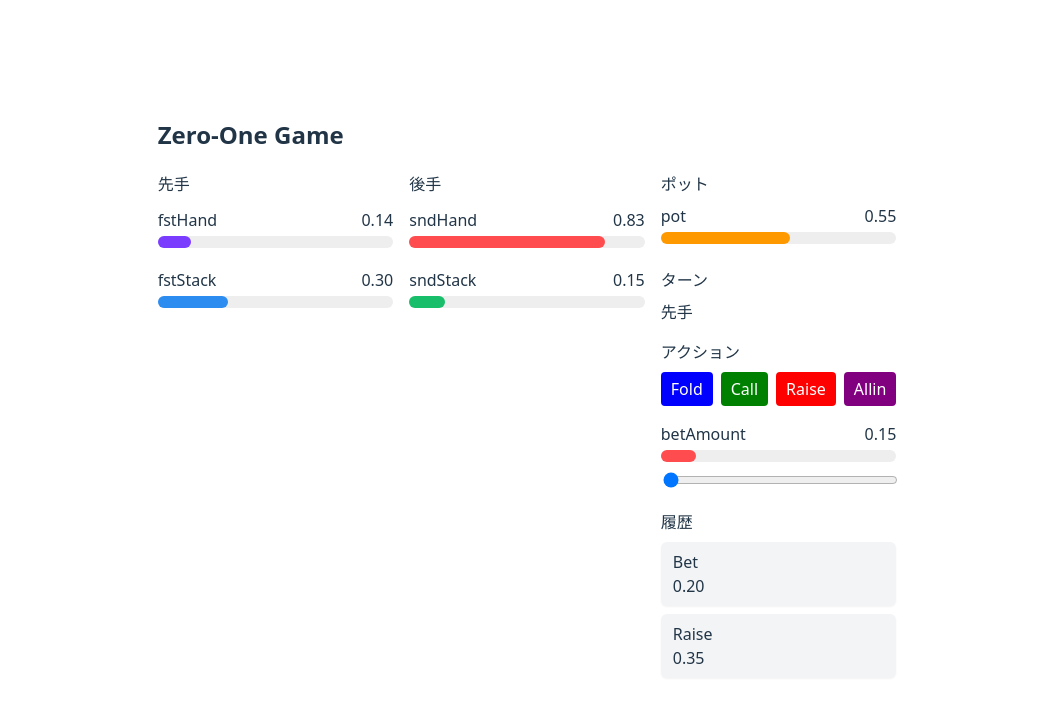
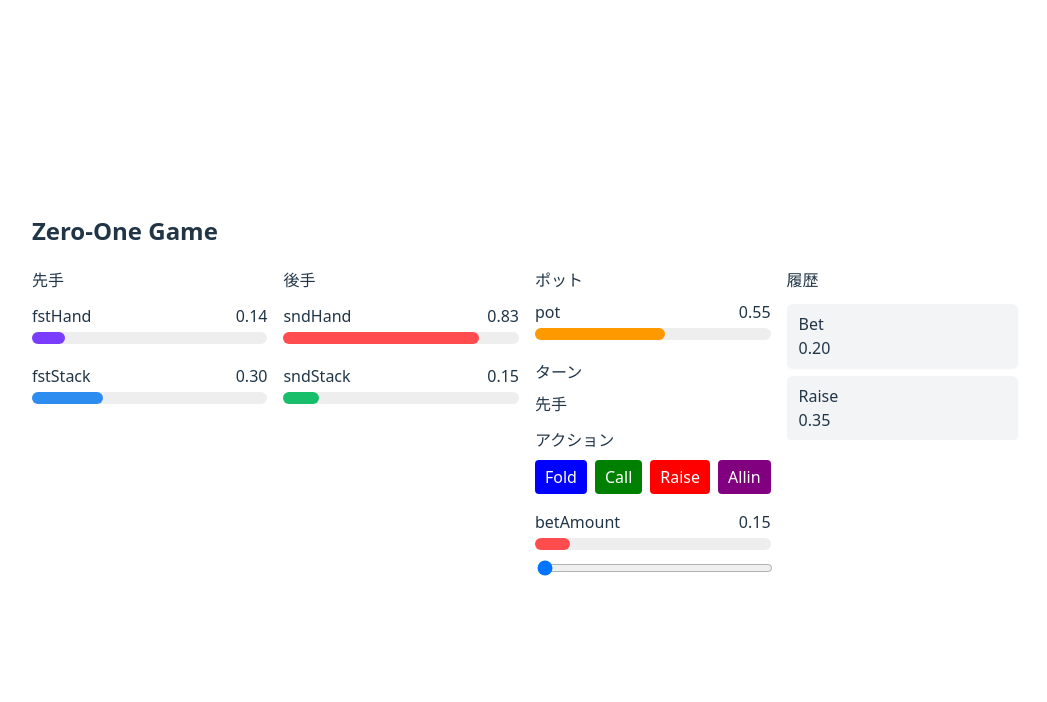
Before and after one commit to OishiMugicha/zero-one-game-webapp, a React (Vite) app: page / in a window 1280 px wide. Shown: the top 702 px of the page, without its empty margins (113-1160 px from the left). Built offline with nearby package versions, Linux system fonts and the light colour scheme.

Commit message:
historyを4列目に表示し、スクロール対応するように変更

```diff
--- a/src/App.css
+++ b/src/App.css
@@ -42,7 +42,7 @@
 
 .layout-grid {
   display: grid;
-  grid-template-columns: repeat(3, minmax(0, 1fr));
+  grid-template-columns: repeat(4, minmax(0, 1fr));
   gap: 16px;
   text-align: left;
 }
@@ -67,10 +67,6 @@
   font-size: 1rem;
 }
 
-.third-column {
-  gap: 16px;
-}
-
 .subsection {
   display: flex;
   flex-direction: column;
@@ -83,8 +79,15 @@
   gap: 8px;
 }
 
+.history-panel {
+  max-height: 420px;
+}
+
 .history-list {
   display: flex;
   flex-direction: column;
   gap: 8px;
+  max-height: 360px;
+  overflow-y: auto;
+  padding-right: 4px;
 }
--- a/src/App.tsx
+++ b/src/App.tsx
@@ -109,7 +109,8 @@ function App() {
               </div>
             )}
           </div>
-          <div className="subsection">
+        </section>
+        <aside className="panel history-panel">
           <h2>履歴</h2>
           <div className="history-list">
             {history.actions.length === 0 ? (
@@ -125,8 +126,7 @@ function App() {
               ))
             )}
           </div>
-          </div>
-        </section>
+        </aside>
       </div>
     </>
   )
```
Lines whose indentation alone changed are shown as unchanged.
